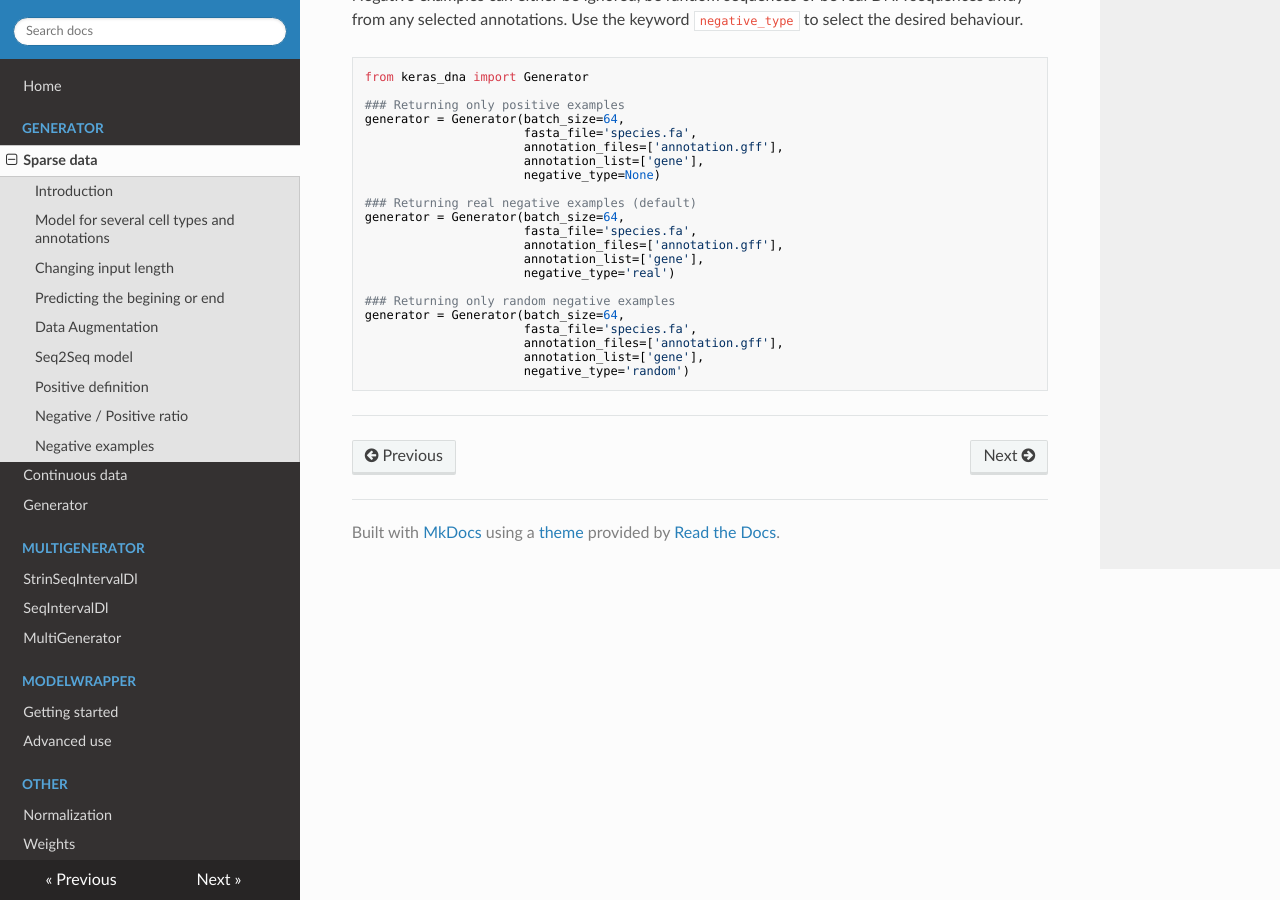
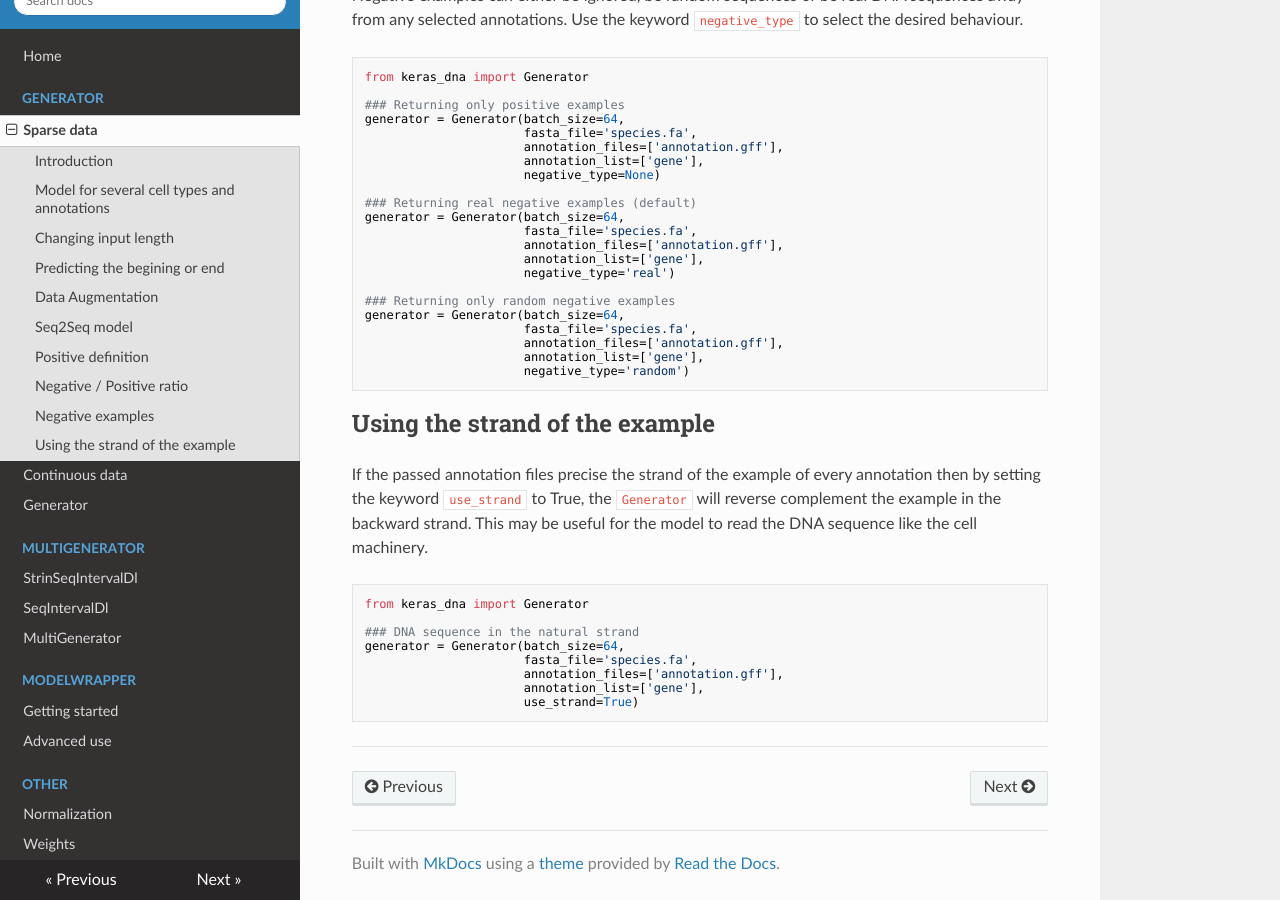
Before and after one commit to etirouthier/keras_dna, an MkDocs documentation site: the page built from docs/sparse.md, in a window 1280 px wide and 900 px high, scrolled down 3733 px. Built offline with MkDocs 1.6.1, drawn with Linux system fonts in a browser that asks for light colours; nearby versions of some CDN libraries.

Commit message:
Update sparse.md

````diff
--- a/docs/sparse.md
+++ b/docs/sparse.md
@@ -201,4 +201,19 @@ generator = Generator(batch_size=64,
                       annotation_list=['gene'],
                       negative_type='random')
 ```
+
+## Using the strand of the example
+
+If the passed annotation files precise the strand of the example of every annotation then by setting the keyword `use_strand` to True, the `Generator` will reverse complement the example in the backward strand. This may be useful for the model to read the DNA sequence like the cell machinery.
+
+```python
+from keras_dna import Generator
+
+### DNA sequence in the natural strand
+generator = Generator(batch_size=64,
+                      fasta_file='species.fa',
+                      annotation_files=['annotation.gff'],
+                      annotation_list=['gene'],
+                      use_strand=True)
+```
 -----------------------------------
````
